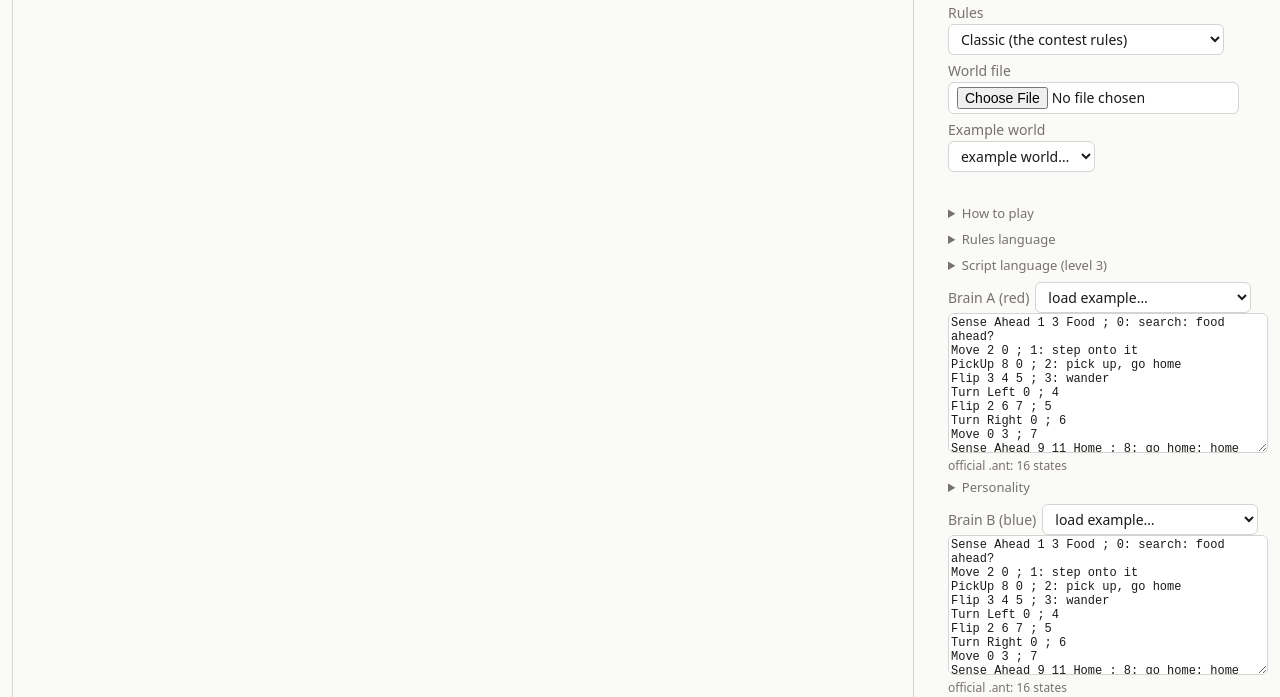
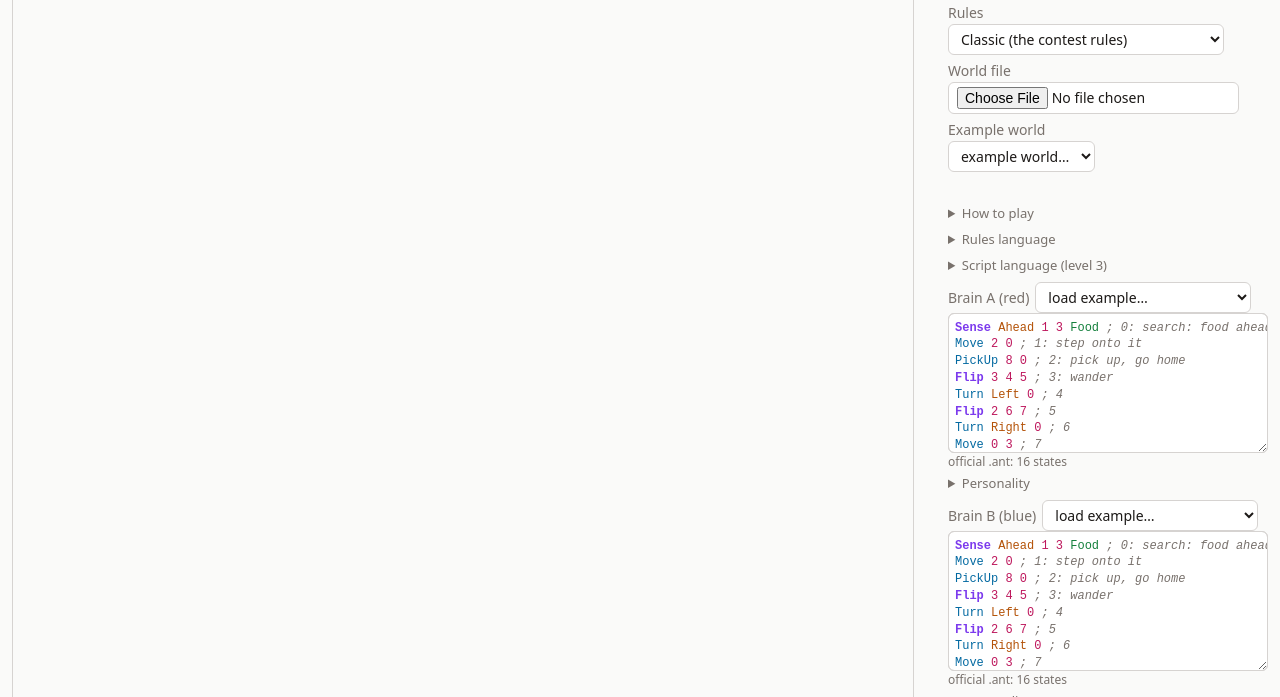
Before and after one commit to ShineShuai/antwar, a website with bundled scripts: page web/workshop.html in a window 1280 px wide. Shown: the part 97-794 px from the top of the page. Built offline with nearby package versions, Linux system fonts and the light colour scheme.

Commit message:
workshop: syntax highlighting in the brain editors (#18)
Tokenizer for rules, script and asm/.ant (src/lang/highlight.ts); textarea
over a coloured <pre> (web/highlight.ts). Test fails if a word is uncoloured.

1. Tokenizer: src/lang/highlight.ts is a pure tokenize() / segments() for rules (levels 0-2), scripts (level 3) and assembly. The flat .asm and the official .ant share one tokenizer. Language is detected from the text with the existing looksLikeScript / looksLikeRules. It never throws, never loses a character, and leaves unknown words plain.
1. Overlay: web/highlight.ts makes the textarea text transparent and puts a <pre> with the same font behind it. Caret, selection, undo and IME stay native.
    - It repaints on input and on every script assignment to .value (examples, share links, the personality panel), and the scroll follows.
    - Text is inserted as text nodes, never as HTML. Beyond 150,000 characters it stays plain.
1. Wiring: web/workshop.html adds colours for light and dark; web/workshop.ts mounts it on A, B and the dynamically added editors.
1. Sync guard: test/highlight.test.ts fails if any word of any language has no colour, so a new instruction or keyword cannot slip through. docs/EXTENDING.md and the README list the new files.

Checks

- Gates: npm test gives 221 tests, 218 pass, 0 fail, 3 skipped. npm run check is ok, but now reports 66 files, because the build adds highlight.js and its map under dist/src/lang/ and dist/web/. The handoff’s “62 files” is outdated; nothing in the repo asserts it.
- Mutations: 9 tokenizer mutants and 6 overlay mutants are all caught.
- jsdom smoke test (not in the patch): the real workshop bundle with a fake Worker and stub canvas.
- A and B are wrapped and coloured.
- The example picker (switching to a script) and the Keeper template repaint.
- Going to 4 and then 3 colonies wraps and removes editors correctly.
- No errors.

Please check in Chrome: text and colours line up while typing; scroll both ways, and with long lines; drag the resize handle; selection and caret; dark mode.

Co-authored-by: Vinto <vinto@192.168.1.5>

```diff
--- /dev/null
+++ b/src/lang/highlight.ts
@@ -0,0 +1,139 @@
+// Syntax highlighting for the brain editors: a tokenizer for the three kinds of text a brain can be written in. Rules (levels 0-2),
+// scripts (level 3) and assembly, where the flat .asm and the official .ant share one tokenizer. Text in, tokens out: it never
+// throws, never changes the text, and an unknown word is simply left plain (the compilers say what is wrong, not this).
+// Keep the word tables in step with the languages: test/highlight.test.ts fails when a word of a language has no colour.
+import { FLAT_OPS } from '../core/isa.ts';
+import { looksLikeRules } from './index.ts';
+import { KEYWORDS as SCRIPT_KEYWORDS, looksLikeScript } from './script.ts';
+
+/** keyword: structure and flow; action: changes the world; sense: what is looked at; arg: a direction or object word;
+ * label: a name being defined; ref: a name being used. */
+export type Kind = 'comment' | 'keyword' | 'action' | 'sense' | 'arg' | 'number' | 'label' | 'ref' | 'punct';
+export type Lang = 'rules' | 'script' | 'asm';
+export interface Token { start: number; end: number; kind: Kind }
+export interface Segment { text: string; kind?: Kind }
+
+export const detectLang = (text: string): Lang => (looksLikeScript(text) ? 'script' : looksLikeRules(text) ? 'rules' : 'asm');
+
+const set = (...words: string[]): ReadonlySet<string> => new Set(words);
+const kindOf = (w: string, table: readonly (readonly [ReadonlySet<string>, Kind])[]): Kind | undefined => table.find(([s]) => s.has(w))?.[1];
+
+// ---------------------------------------------------------------- rules
+const RULES_WORDS = [
+  [set('kit', 'mix', 'mood', 'when', 'always', 'otherwise', 'not', 'and', 'or', 'in', 'one'), 'keyword'],
+  [set('move', 'pickup', 'drop', 'turn', 'mark', 'unmark', 'switch', 'step', 'wander', 'explore', 'roam', 'return', 'follow', 'lay', 'wait'), 'action'],
+  [set('food', 'rock', 'foe', 'friend', 'home', 'marker', 'carrying'), 'sense'],
+  [set('here', 'ahead', 'left', 'right', 'leftahead', 'rightahead', 'around', 'random', 'trail', 'foodtrail'), 'arg'],
+] as const;
+const WORD = /[A-Za-z_][A-Za-z0-9_]*|\d+|->|[,:{};=]/g;
+
+function lines(text: string, comment: RegExp, each: (code: string, base: number, out: Token[]) => void, out: Token[]): void {
+  let base = 0;
+  for (const line of text.split('\n')) {
+    const cut = line.search(comment);
+    each(cut < 0 ? line : line.slice(0, cut), base, out);
+    if (cut >= 0) out.push({ start: base + cut, end: base + line.length, kind: 'comment' });
+    base += line.length + 1;
+  }
+}
+
+function rulesLine(code: string, base: number, out: Token[]): void {
+  let head = '', prev = '', i = 0;
+  for (const m of code.matchAll(WORD)) {
+    const w = m[0].toLowerCase(), at = base + (m.index ?? 0);
+    let kind: Kind | undefined;
+    if (/^\d/.test(w)) kind = 'number';
+    else if (w === '->' || w === ',' || w === ':' || w === '=' || w === '{' || w === '}' || w === ';') kind = 'punct';
+    else if (i > 0 && head === 'mood') kind = 'label';
+    else if (head === 'mix' && i > 0) kind = 'ref';
+    else if (prev === 'switch') kind = 'ref';
+    else if (prev === 'return' && w === 'home') kind = 'arg';
+    else kind = kindOf(w, RULES_WORDS);
+    if (i === 0) head = w;
+    if (kind) out.push({ start: at, end: at + m[0].length, kind });
+    prev = w; i++;
+  }
+}
+
+// ---------------------------------------------------------------- flat assembly and official .ant
+const ASM_OPS = new Set([...FLAT_OPS.map((f) => f.name), 'flip']); // `flip` is the official spelling of flipzero
+const FLOW = set('else', 'goto', 'flip', 'flipzero', 'sense', 'senseany', 'senseall', 'direction', 'payload');
+const ASM_WORDS = [
+  [FLOW, 'keyword'],
+  [set('mark', 'unmark', 'move', 'pickup', 'drop', 'turn'), 'action'],
+  [set('friend', 'foe', 'friendwithfood', 'foewithfood', 'food', 'rock', 'marker', 'foemarker', 'home', 'foehome'), 'sense'],
+  [set('here', 'ahead', 'leftahead', 'rightahead', 'left', 'right'), 'arg'],
+] as const;
+const LABEL = /^(\s*)([A-Za-z_][A-Za-z0-9_]*)(:)/;
+
+function asmLine(code: string, base: number, out: Token[]): void {
+  let from = 0;
+  const lab = LABEL.exec(code);
+  if (lab) {
+    const at = base + lab[1].length;
+    out.push({ start: at, end: at + lab[2].length, kind: 'label' }, { start: at + lab[2].length, end: at + lab[2].length + 1, kind: 'punct' });
+    from = lab[0].length;
+  }
+  let prev = '';
+  for (const m of code.slice(from).matchAll(WORD)) {
+    const w = m[0].toLowerCase(), at = base + from + (m.index ?? 0);
+    let kind: Kind | undefined;
+    if (/^\d/.test(w)) kind = 'number';
+    else if ((prev === 'else' || prev === 'goto') && /^[a-z_]/.test(w)) kind = 'ref';
+    else kind = kindOf(w, ASM_WORDS);
+    if (kind) out.push({ start: at, end: at + m[0].length, kind });
+    prev = w;
+  }
+}
+
+// ---------------------------------------------------------------- scripts
+const SCRIPT_WORDS = [
+  [set('define', 'loop', 'exit', 'choose', 'case', 'repeat', 'goto', 'then', 'else', 'sense', 'flip', 'direction', 'payload'), 'keyword'],
+  [set('mark', 'unmark', 'pickup', 'drop', 'turn', 'move'), 'action'],
+  [set('friend', 'foe', 'with', 'food', 'rock', 'marker', 'home', 'foemarker', 'foehome', 'friendwithfood', 'foewithfood'), 'sense'],
+  [set('here', 'ahead', 'left', 'right', 'leftahead', 'rightahead'), 'arg'],
+] as const;
+const SCRIPT = /\/\/[^\n]*|#[^\n]*|\/\*[\s\S]*?(?:\*\/|$)|[A-Za-z_][A-Za-z0-9_]*|\d+|[{};:=,]/g;
+const COLON_NEXT = /[ \t]*:/y;
+
+function script(text: string, out: Token[]): void {
+  let prev = '';
+  for (const m of text.matchAll(SCRIPT)) {
+    const t = m[0], at = m.index ?? 0, w = t.toLowerCase();
+    if (t.startsWith('//') || t[0] === '#' || t.startsWith('/*')) { out.push({ start: at, end: at + t.length, kind: 'comment' }); continue; }
+    let kind: Kind | undefined;
+    if (/^\d/.test(t)) kind = 'number';
+    else if (/^[{};:=,]$/.test(t)) kind = 'punct';
+    else if (!SCRIPT_KEYWORDS.has(w) && prev === 'define') kind = 'label';
+    else if (!SCRIPT_KEYWORDS.has(w) && prev === 'goto') kind = 'ref';
+    else if (!SCRIPT_KEYWORDS.has(w)) { COLON_NEXT.lastIndex = at + t.length; kind = COLON_NEXT.test(text) ? 'label' : 'ref'; }
+    else kind = kindOf(w, SCRIPT_WORDS);
+    if (kind) out.push({ start: at, end: at + t.length, kind });
+    prev = w;
+  }
+}
+
+/** The tokens of a text, in order, never overlapping. `lang` defaults to what the text looks like. */
+export function tokenize(text: string, lang: Lang = detectLang(text)): Token[] {
+  const out: Token[] = [];
+  if (lang === 'script') script(text, out);
+  else if (lang === 'rules') lines(text, /[#;]/, rulesLine, out);
+  else lines(text, /;/, asmLine, out);
+  return out;
+}
+
+/** The text cut into runs, the coloured ones with their kind; the runs put together are the text itself. */
+export function segments(text: string, tokens: readonly Token[] = tokenize(text)): Segment[] {
+  const out: Segment[] = [];
+  let at = 0;
+  for (const t of tokens) {
+    if (t.start > at) out.push({ text: text.slice(at, t.start) });
+    out.push({ text: text.slice(t.start, t.end), kind: t.kind });
+    at = t.end;
+  }
+  if (at < text.length) out.push({ text: text.slice(at) });
+  return out;
+}
+
+/** Words the asm table knows, for the sync test: every mnemonic of the instruction set must be coloured. */
+export const ASM_MNEMONICS: ReadonlySet<string> = ASM_OPS;
--- a/src/lang/parse.ts
+++ b/src/lang/parse.ts
@@ -28,9 +28,9 @@ export const EXPLORE_DEFAULT = 64;
 /** Markers reserved by the trail kit (the code) and the food trail. */
 export const KIT_MARKERS = { trail: [0, 1, 2], foodtrail: [3] } as const;
 
-const WHERE_WORDS = ['here', 'ahead', 'leftahead', 'rightahead'];
-const WHAT_WORDS = ['food', 'rock', 'foe', 'friend', 'home', 'marker', 'carrying'];
-const ACTION_WORDS = ['move', 'pickup', 'drop', 'turn', 'mark', 'unmark', 'switch', 'step', 'wander', 'explore', 'roam', 'return', 'follow', 'lay', 'wait'];
+export const WHERE_WORDS = ['here', 'ahead', 'leftahead', 'rightahead'];
+export const WHAT_WORDS = ['food', 'rock', 'foe', 'friend', 'home', 'marker', 'carrying'];
+export const ACTION_WORDS = ['move', 'pickup', 'drop', 'turn', 'mark', 'unmark', 'switch', 'step', 'wander', 'explore', 'roam', 'return', 'follow', 'lay', 'wait'];
 
 function fail(line: number, msg: string): never { throw new RulesError(`line ${line}: ${msg}`); }
 const distance = (a: string, b: string): number => {
--- /dev/null
+++ b/web/highlight.ts
@@ -0,0 +1,55 @@
+// Syntax highlighting under a brain editor. The textarea stays the editor (caret, selection, undo, IME all native); its text is
+// made transparent and a <pre> behind it, with the same font and box, paints the same text in colours (src/lang/highlight.ts).
+// The pre is repainted on input and on every script assignment to `.value` (examples, share links, the personality panel), and
+// follows the textarea's scroll position. Chrome is the tested browser; nothing here is Chrome-only, but nothing else was run.
+import { segments } from '../src/lang/highlight.ts';
+
+/** Beyond this many characters the text is shown plain: a 10,000-state .ant would be a span per word on every key press. */
+export const HIGHLIGHT_MAX = 150_000;
+const PAD = 6; // px, as in `.hl pre, .hl textarea` of workshop.html
+
+export function mountHighlight(ta: HTMLTextAreaElement): void {
+  if (ta.parentElement?.classList.contains('hl')) return;
+  const wrap = document.createElement('div'), pre = document.createElement('pre');
+  wrap.className = 'hl'; pre.className = 'hl-pre'; pre.setAttribute('aria-hidden', 'true');
+  ta.replaceWith(wrap);
+  wrap.append(pre, ta);
+  ta.classList.add('hl-ta'); ta.wrap = 'off';
+
+  let shown: string | null = null;
+  const follow = (): void => {
+    // room for the textarea's scroll bars, so that both can scroll to the same end
+    pre.style.paddingBottom = `${PAD + Math.max(0, ta.offsetHeight - ta.clientHeight - 2 * ta.clientTop)}px`;
+    pre.style.paddingRight = `${PAD + Math.max(0, ta.offsetWidth - ta.clientWidth - 2 * ta.clientLeft)}px`;
+    pre.scrollTop = ta.scrollTop; pre.scrollLeft = ta.scrollLeft;
+  };
+  const paint = (): void => {
+    const text = ta.value;
+    if (text !== shown) {
+      shown = text;
+      const frag = document.createDocumentFragment();
+      if (text.length > HIGHLIGHT_MAX) frag.append(text);
+      else {
+        for (const s of segments(text)) {
+          if (!s.kind) { frag.append(s.text); continue; }
+          const e = document.createElement('span');
+          e.className = `t-${s.kind}`; e.textContent = s.text;
+          frag.append(e);
+        }
+      }
+      frag.append(' '); // a last empty line of the textarea needs a line here too
+      pre.replaceChildren(frag);
+    }
+    follow();
+  };
+
+  const own = Object.getOwnPropertyDescriptor(HTMLTextAreaElement.prototype, 'value');
+  if (own?.get && own.set) {
+    const { get, set } = own;
+    Object.defineProperty(ta, 'value', { configurable: true, get: () => get.call(ta) as string, set: (v: string) => { set.call(ta, v); paint(); } });
+  }
+  ta.addEventListener('input', paint);
+  ta.addEventListener('scroll', follow);
+  if (typeof ResizeObserver !== 'undefined') new ResizeObserver(follow).observe(ta);
+  paint();
+}
--- a/web/workshop.html
+++ b/web/workshop.html
@@ -19,6 +19,27 @@
   a { color: inherit; }
   textarea { width: 100%; height: 140px; box-sizing: border-box; font: 12px ui-monospace, monospace;
     background: var(--card); color: var(--fg); border: 1px solid var(--line); border-radius: 6px; }
+  /* Syntax highlighting (web/highlight.ts): the transparent textarea lies over a <pre> that paints the same text in colours. */
+  :root { --t-kw: #7c3aed; --t-act: #0369a1; --t-sense: #15803d; --t-arg: #b45309; --t-num: #be185d; --t-lab: #9a3412; --t-ref: #0f766e; }
+  @media (prefers-color-scheme: dark) {
+    :root { --t-kw: #c4b5fd; --t-act: #7dd3fc; --t-sense: #86efac; --t-arg: #fcd34d; --t-num: #f9a8d4; --t-lab: #fdba74; --t-ref: #5eead4; }
+  }
+  .hl { position: relative; }
+  .hl pre, .hl textarea { margin: 0; padding: 6px; border: 1px solid var(--line); border-radius: 6px; box-sizing: border-box;
+    font: 12px/1.4 ui-monospace, monospace; font-variant-ligatures: none; letter-spacing: 0; tab-size: 8;
+    white-space: pre; overflow-wrap: normal; word-break: normal; }
+  .hl pre { position: absolute; inset: 0; overflow: hidden; pointer-events: none; background: var(--card); color: var(--fg); }
+  .hl textarea { position: relative; display: block; resize: vertical; overflow: auto; background: transparent; color: transparent; caret-color: var(--fg); }
+  .hl textarea::selection { background: rgba(99, 102, 241, .35); color: transparent; }
+  .t-comment { color: var(--mut); font-style: italic; }
+  .t-punct { color: var(--mut); }
+  .t-keyword { color: var(--t-kw); font-weight: 600; }
+  .t-action { color: var(--t-act); }
+  .t-sense { color: var(--t-sense); }
+  .t-arg { color: var(--t-arg); }
+  .t-number { color: var(--t-num); }
+  .t-label { color: var(--t-lab); font-weight: 600; }
+  .t-ref { color: var(--t-ref); }
   label { display: grid; gap: 2px; color: var(--mut); }
   .row { display: flex; gap: 6px; flex-wrap: wrap; align-items: center; }
   input, select, button { font: inherit; padding: 4px 8px; background: var(--card); color: var(--fg);
--- a/web/workshop.ts
+++ b/web/workshop.ts
@@ -6,6 +6,7 @@ import { RULESETS, RULESET_NAMES } from '../src/core/rules.ts';
 import type { RulesId } from '../src/core/rules.ts';
 import { decodeShare, encodeShare } from './share.ts';
 import { describeBrain, fireRows, lineOfMessage, traceRows, whereIs } from './brain.ts';
+import { mountHighlight } from './highlight.ts';
 import { mountPersonality } from './personality.ts';
 import type { BrainInfo } from './brain.ts';
 import type { Reply, Request } from './protocol.ts';
@@ -77,7 +78,7 @@ function setColonies(n: number): void {
     ta.spellcheck = false; ta.value = savedMore[c - 2] ?? STARTER;
     nt.className = 'note'; nt.id = `n${c}`; pn.id = `p${c}`;
     row.append(lab, sel); wrap.append(row, ta, nt, pn); moreHost.append(wrap);
-    fillExamples(sel); bindBox(ta);
+    fillExamples(sel); bindBox(ta); mountHighlight(ta);
     boxes.push(ta); noteEls.push(nt); panels.push(mountPersonality(pn, ta, changed));
   }
 }
@@ -308,6 +309,7 @@ $('rand').onclick = () => {
 seedBox.onchange = () => { mapText = ''; save(); start(); };
 rulesBox.onchange = () => { save(); start(); };
 boxes.forEach(bindBox);
+boxes.forEach(mountHighlight);
 $<HTMLInputElement>('world').onchange = async (e) => {
   const file = (e.target as HTMLInputElement).files?.[0];
   if (file) { mapText = await file.text(); start(); }
```
Also changed, not shown: docs/EXTENDING.md (+2 -0 lines), test/highlight.test.ts (added, +120 -0 lines), README.md.
